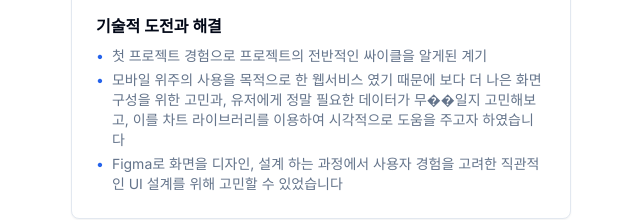
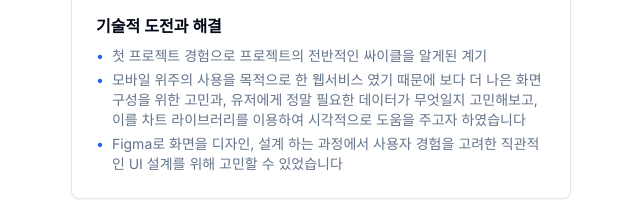
Before and after one commit to hunsang-you/portfolio, a Next.js app: page /project in a window 1280 px wide. Shown: the part 3392-3612 px from the top of the page, without its empty margins (319-959 px from the left). Built offline with nearby package versions, Linux system fonts and the light colour scheme.

Commit message:
글자 오타 수정

```diff
--- a/constants/projects.ts
+++ b/constants/projects.ts
@@ -102,7 +102,7 @@ export const projects: Project[] = [
     ],
     challenges: [
       "첫 프로젝트 경험으로 프로젝트의 전반적인 싸이클을 알게된 계기",
-      "모바일 위주의 사용을 목적으로 한 웹서비스 였기 때문에 보다 더 나은 화면 구성을 위한 고민과, 유저에게 정말 필요한 데이터가 무��일지 고민해보고, 이를 차트 라이브러리를 이용하여 시각적으로 도움을 주고자 하였습니다",
+      "모바일 위주의 사용을 목적으로 한 웹서비스 였기 때문에 보다 더 나은 화면 구성을 위한 고민과, 유저에게 정말 필요한 데이터가 무엇일지 고민해보고, 이를 차트 라이브러리를 이용하여 시각적으로 도움을 주고자 하였습니다",
       "Figma로 화면을 디자인, 설계 하는 과정에서 사용자 경험을 고려한 직관적인 UI 설계를 위해 고민할 수 있었습니다",
     ],
   },
```
